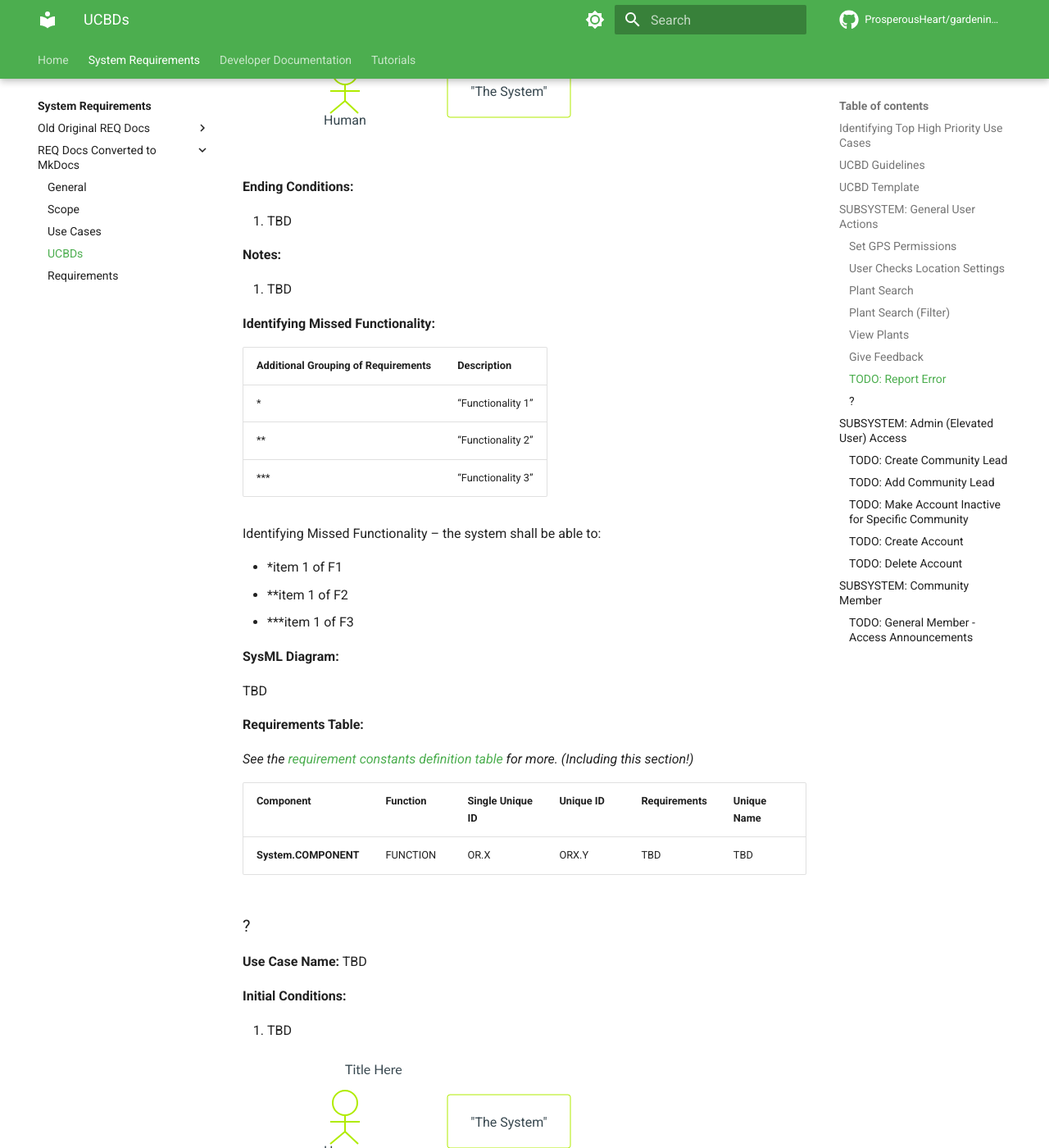
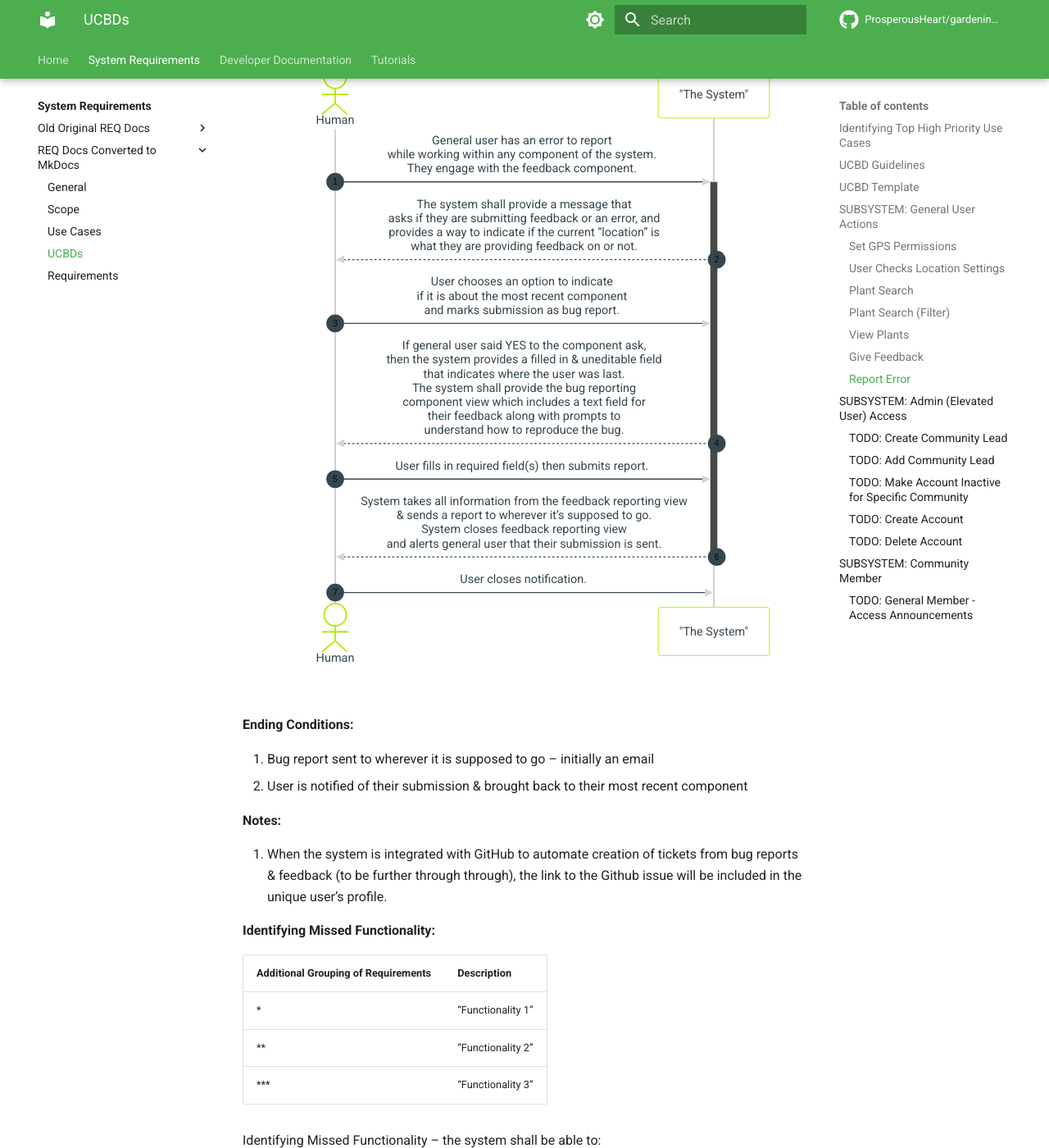
Before and after one commit to ProsperousHeart/gardening-app, an MkDocs documentation site: the page built from docs/requirements/REQ-000d_UCBDs.md, in a window 1280 px wide and 1400 px high, scrolled down 18510 px. Shown: the whole window at 82% size. Built offline with MkDocs 1.6.1 and Material for MkDocs 9.7.7, drawn with Linux system fonts in a browser that asks for light colours; plug-ins that fetch from the network failed and are left out; comment, search, counter and statistics services are not loaded; some of the changed text lies outside the part shown.

Commit message:
add UCBD for reporting an error

````diff
--- a/docs/requirements/REQ-000d_UCBDs.md
+++ b/docs/requirements/REQ-000d_UCBDs.md
@@ -636,17 +636,22 @@ _See the [requirement constants definition table](./REQ-000e_Requirements.md) fo
 | --- | --- | --- | --- | --- | --- |
 | **System.COMPONENT** | FUNCTION | OR.X | ORX.Y | TBD | TBD |
 
-### TODO: Report Error
+### Report Error
 
-**Use Case Name:**  TBD
+This is the same as it was first planned back in Jan 2025. Likely needs review before final implementation.
+
+**NOTE:**  this is VERY similar to the other - could potentially consolidate into a single mermaid, but it would go against what was taught in the course. Need to consider what is best for development.
+
+**Use Case Name:**  General User Reports Issue
 
 **Initial Conditions:**
 
-1. TBD
+1. General user has run into an issue with the system
+2. feedback submission is always available
 
 ```mermaid
 ---
-title: Title Here
+title: General User Reports Error
 config:
     theme: dark
 ---
@@ -655,76 +660,28 @@ sequenceDiagram
     actor User as Human
     participant System as "The System"
     %% links System: {"Requirements": ""}
-    User->>+System: Step 1
-    System-->>User: Step 2 ...
+    User->>+System: General user has an error to report<br>while working within any component of the system.<br>They engage with the feedback component.
+    System-->>User: The system shall provide a message that<br>asks if they are submitting feedback or an error, and<br>provides a way to indicate if the current “location” is<br>what they are providing feedback on or not.
+    User->>System: User chooses an option to indicate<br>if it is about the most recent component<br>and marks submission as bug report.
+    System-->>User: If general user said YES to the component ask,<br>then the system provides a filled in & uneditable field<br>that indicates where the user was last.<br>The system shall provide the bug reporting<br>component view which includes a text field for<br>their feedback along with prompts to<br>understand how to reproduce the bug.
+    User->>System: User fills in required field(s) then submits report.
+    System-->>-User:  System takes all information from the feedback reporting view<br>& sends a report to wherever it’s supposed to go.<br>System closes feedback reporting view<br>and alerts general user that their submission is sent.
+    %% create participant GHI as "GitHub Issues"
+    %% System->>GHI: System takes all information from<br>the feedback reporting view<br>& sends a report to wherever it’s supposed to go.
+    %% destroy GHI
+    %% GHI-->>System: ACK or Error
+    User->>System: User closes notification.
 ```
 <br>
 
 **Ending Conditions:**
 
-1. TBD
+1. Bug report sent to wherever it is supposed to go – initially an email
+2. User is notified of their submission & brought back to their most recent component
 
 **Notes:**
 
-1. TBD
-
-**Identifying Missed Functionality:**
-
-| Additional Grouping of Requirements | Description |
-| ----------------------------------- | ----------- |
-| \* | “Functionality 1” |
-| \*\* | “Functionality 2” |
-| \*\*\* | “Functionality 3” |
-
-Identifying Missed Functionality – the system shall be able to:
-
-- *item 1 of F1
-- **item 1 of F2
-- ***item 1 of F3
-
-**SysML Diagram:**
-
-TBD
-
-**Requirements Table:**
-
-_See the [requirement constants definition table](./REQ-000e_Requirements.md) for more. (Including this section!)_
-
-| Component | Function | Single Unique ID | Unique ID | Requirements | Unique Name |
-| --- | --- | --- | --- | --- | --- |
-| **System.COMPONENT** | FUNCTION | OR.X | ORX.Y | TBD | TBD |
-
-### ?
-
-**Use Case Name:**  TBD
-
-**Initial Conditions:**
-
-1. TBD
-
-```mermaid
----
-title: Title Here
-config:
-    theme: dark
----
-sequenceDiagram
-    autonumber
-    actor User as Human
-    participant System as "The System"
-    %% links System: {"Requirements": ""}
-    User->>+System: Step 1
-    System-->>User: Step 2 ...
-```
-<br>
-
-**Ending Conditions:**
-
-1. TBD
-
-**Notes:**
-
-1. TBD
+1. When the system is integrated with GitHub to automate creation of tickets from bug reports & feedback (to be further through through), the link to the Github issue will be included in the unique user’s profile.
 
 **Identifying Missed Functionality:**
 
@@ -754,7 +711,11 @@ _See the [requirement constants definition table](./REQ-000e_Requirements.md) fo
 
 ## SUBSYSTEM:  Admin (Elevated User) Access
 
+This is the same as it was first planned back in Jan 2025. Likely needs review before final implementation.
+
 ### TODO: Create Community Lead
+
+This is the same as it was first planned back in Jan 2025. Likely needs review before final implementation.
 
 **Use Case Name:**  TBD
 
@@ -814,6 +775,8 @@ _See the [requirement constants definition table](./REQ-000e_Requirements.md) fo
 
 ### TODO: Add Community Lead
 
+This is the same as it was first planned back in Jan 2025. Likely needs review before final implementation.
+
 **Use Case Name:**  TBD
 
 **Initial Conditions:**
@@ -871,6 +834,8 @@ _See the [requirement constants definition table](./REQ-000e_Requirements.md) fo
 | **System.COMPONENT** | FUNCTION | OR.X | ORX.Y | TBD | TBD |
 
 ### TODO: Make Account Inactive for Specific Community
+
+This is the same as it was first planned back in Jan 2025. Likely needs review before final implementation.
 
 **Use Case Name:**  TBD
 
@@ -930,6 +895,8 @@ _See the [requirement constants definition table](./REQ-000e_Requirements.md) fo
 
 ### TODO: Create Account
 
+This is the same as it was first planned back in Jan 2025. Likely needs review before final implementation.
+
 **Use Case Name:**  TBD
 
 **Initial Conditions:**
@@ -987,6 +954,8 @@ _See the [requirement constants definition table](./REQ-000e_Requirements.md) fo
 | **System.COMPONENT** | FUNCTION | OR.X | ORX.Y | TBD | TBD |
 
 ### TODO: Delete Account
+
+This is the same as it was first planned back in Jan 2025. Likely needs review before final implementation.
 
 **Use Case Name:**  TBD
 
````
